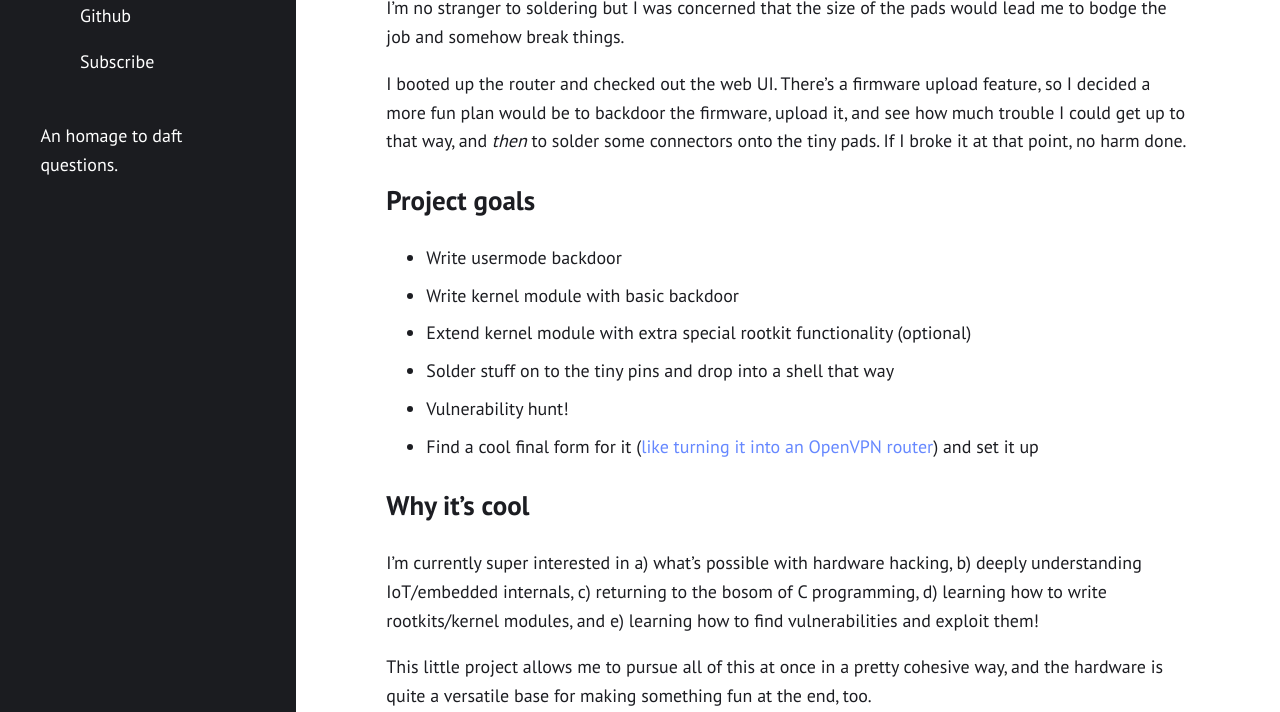
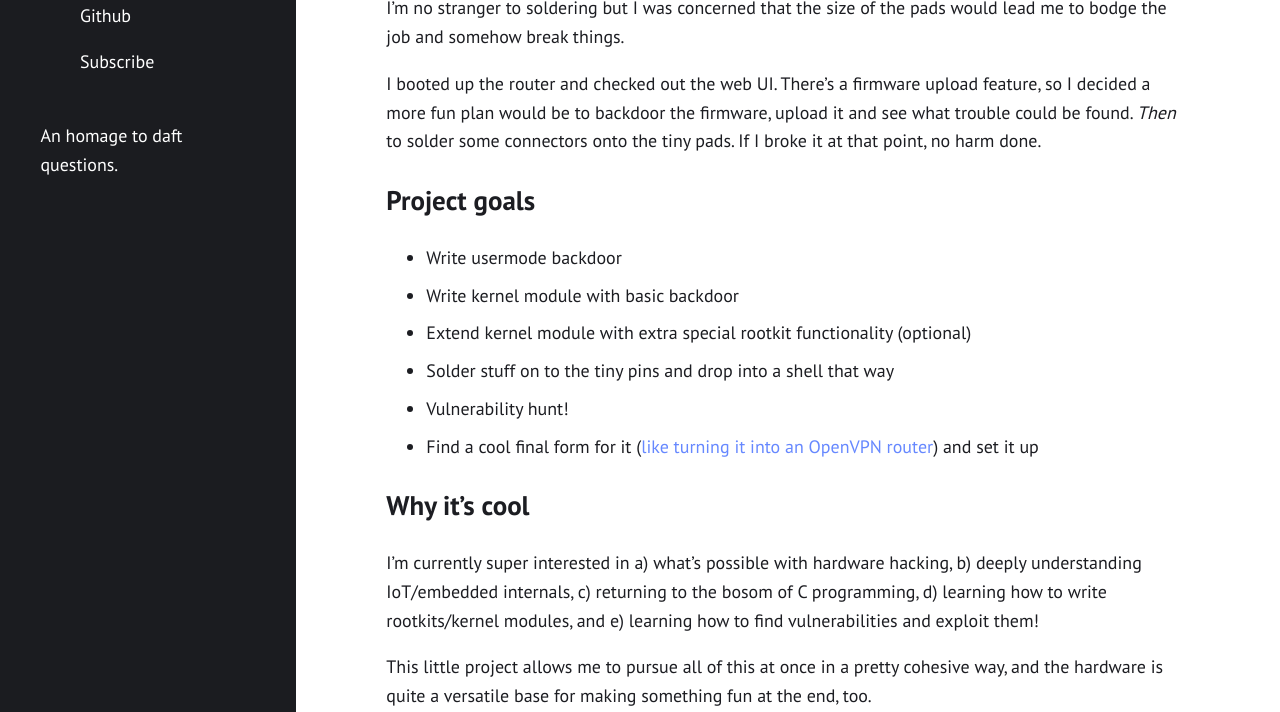
Before and after one commit to unmeg/unmeg.github.io, a Jekyll site: the page built from _posts/2020-06-24-tplink-mr3020-project-summary.md, in a window 1280 px wide and 900 px high, scrolled down 658 px, cut to the strip 188-900 px from the top of the window. Built offline with Jekyll 4.4.1, drawn with Linux system fonts in a browser that asks for light colours.

Commit message:
Update 2020-06-24-tplink-mr3020-project-summary.md

```diff
--- a/_posts/2020-06-24-tplink-mr3020-project-summary.md
+++ b/_posts/2020-06-24-tplink-mr3020-project-summary.md
@@ -17,7 +17,7 @@ It turned out that I got the new version, which has tiny unsoldered pads (TP1 an
 
 I'm no stranger to soldering but I was concerned that the size of the pads would lead me to bodge the job and somehow break things.
 
-I booted up the router and checked out the web UI. There's a firmware upload feature, so I decided a more fun plan would be to backdoor the firmware, upload it, and see how much trouble I could get up to that way, and *then* to solder some connectors onto the tiny pads. If I broke it at that point, no harm done.
+I booted up the router and checked out the web UI. There's a firmware upload feature, so I decided a more fun plan would be to backdoor the firmware, upload it and see what trouble could be found. *Then* to solder some connectors onto the tiny pads. If I broke it at that point, no harm done.
 
 ## Project goals
 
```
